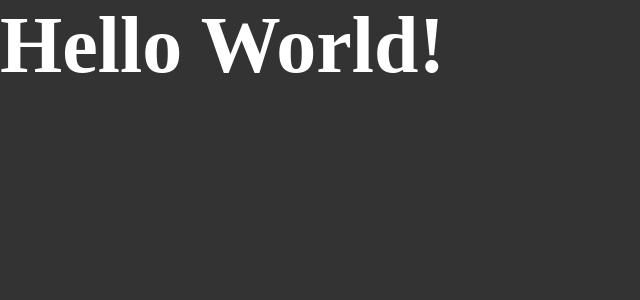
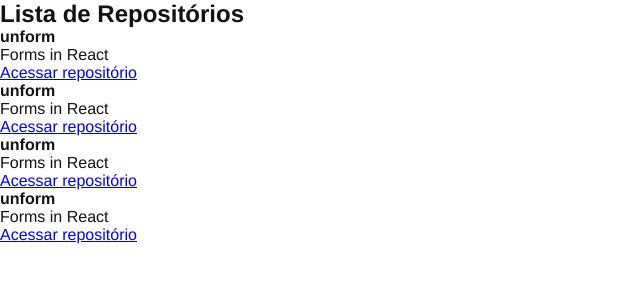
Before and after one commit to romerotg/github-explorer, a React app: page / in a window 1280 px wide. Shown: the top 300 px of the page, without its empty margins (0-640 px from the left). Built offline with nearby package versions, Linux system fonts and the light colour scheme.

Commit message:
Creating initial components

```diff
--- a/src/App.jsx
+++ b/src/App.jsx
@@ -1,5 +1,6 @@
+import { RepositoryList } from './components/RepositoryList';
 import './styles/global.scss';
 
 export function App() {
-  return <h1>Hello World!</h1>
+  return <RepositoryList />
 }
--- /dev/null
+++ b/src/components/RepositoryItem.jsx
@@ -0,0 +1,12 @@
+export function RepositoryItem(props) {
+  return (
+    <li>
+      <strong>{props.repository?.name ?? 'default'}</strong>
+      <p>{props.repository.description ?? 'default description'}</p>
+
+      <a href={props.repository.link ?? '#'}>
+        Acessar repositório
+      </a>
+    </li>
+  );
+}
--- /dev/null
+++ b/src/components/RepositoryList.jsx
@@ -0,0 +1,21 @@
+import { RepositoryItem } from "./RepositoryItem";
+
+const repository = {
+  name: 'unform',
+  description: 'Forms in React',
+  link: 'https://github.com/unform/unform'
+};
+
+export function RepositoryList() {
+  return (
+    <section className="repository-list">
+      <h1>Lista de Repositórios</h1>
+      <ul>
+        <RepositoryItem repository={repository} />
+        <RepositoryItem repository={repository} />
+        <RepositoryItem repository={repository} />
+        <RepositoryItem repository={repository} />
+      </ul>
+    </section>
+  );
+}
--- a/src/styles/global.scss
+++ b/src/styles/global.scss
@@ -5,11 +5,6 @@
 }
 
 body {
-  font: Arial, Helvetica, sans-serif;
-  background: #333;
-  color: #fff;
-
-  h1 {
-    font-size: 80px;
-  }
+  font: 16px "Helvetica Neue", Arial, sans-serif;
+  color: #121214;
 }
```
Also changed, not shown: 1 other file (tests, documents, lock files or other folders).
